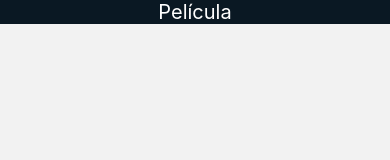
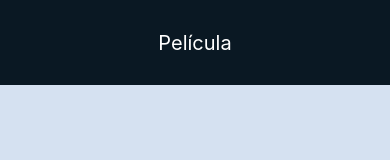
Before and after one commit to annaclaraf/Pelicula, a React Native app: screen / in a window 390 px wide. Shown: the top 160 px of the page. Built offline with nearby package versions, Linux system fonts and the light colour scheme.

Commit message:
fix some styles

```diff
--- a/src/screens/Home.jsx
+++ b/src/screens/Home.jsx
@@ -17,10 +17,10 @@ export function Home() {
 
 const styles = StyleSheet.create({
   container: {
-    flex: 1
+    flex: 1,
+    backgroundColor: '#D5E1F1'
   },
   header: {
-    flex: 1,
     backgroundColor: '#0A1823',
     height: 85,
     justifyContent: 'center',
--- a/src/screens/Search.jsx
+++ b/src/screens/Search.jsx
@@ -40,10 +40,12 @@ export function Search() {
 
 const styles = StyleSheet.create({
   container: {
-    flex: 1
+    flex: 1,
+    backgroundColor: '#D5E1F1'
   },
   header: {
     width: '100%',
+    maxHeight: 85,
     borderBottom: 1,
     marginBottom: 20,
     backgroundColor: '#0A1823'
```
